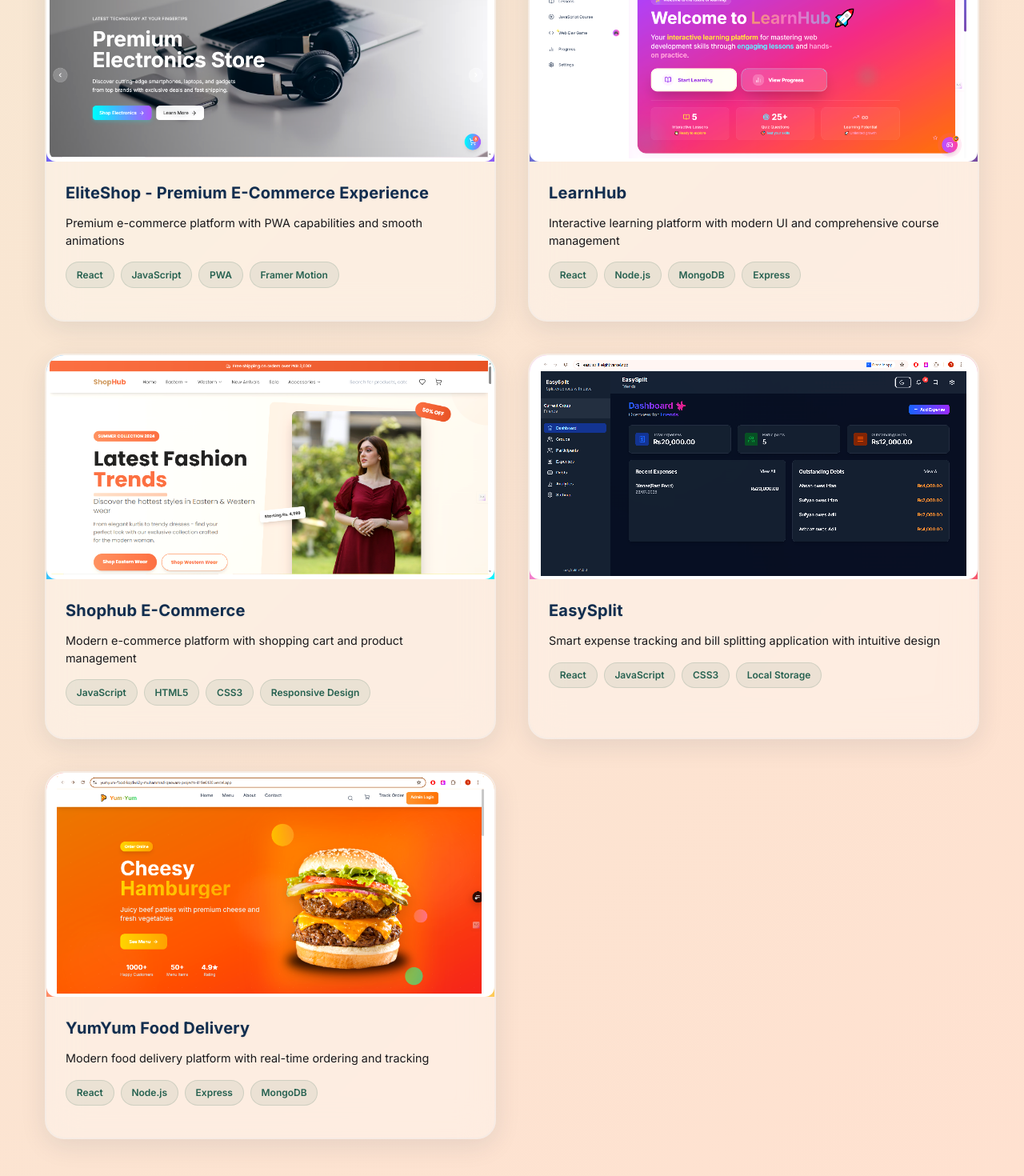
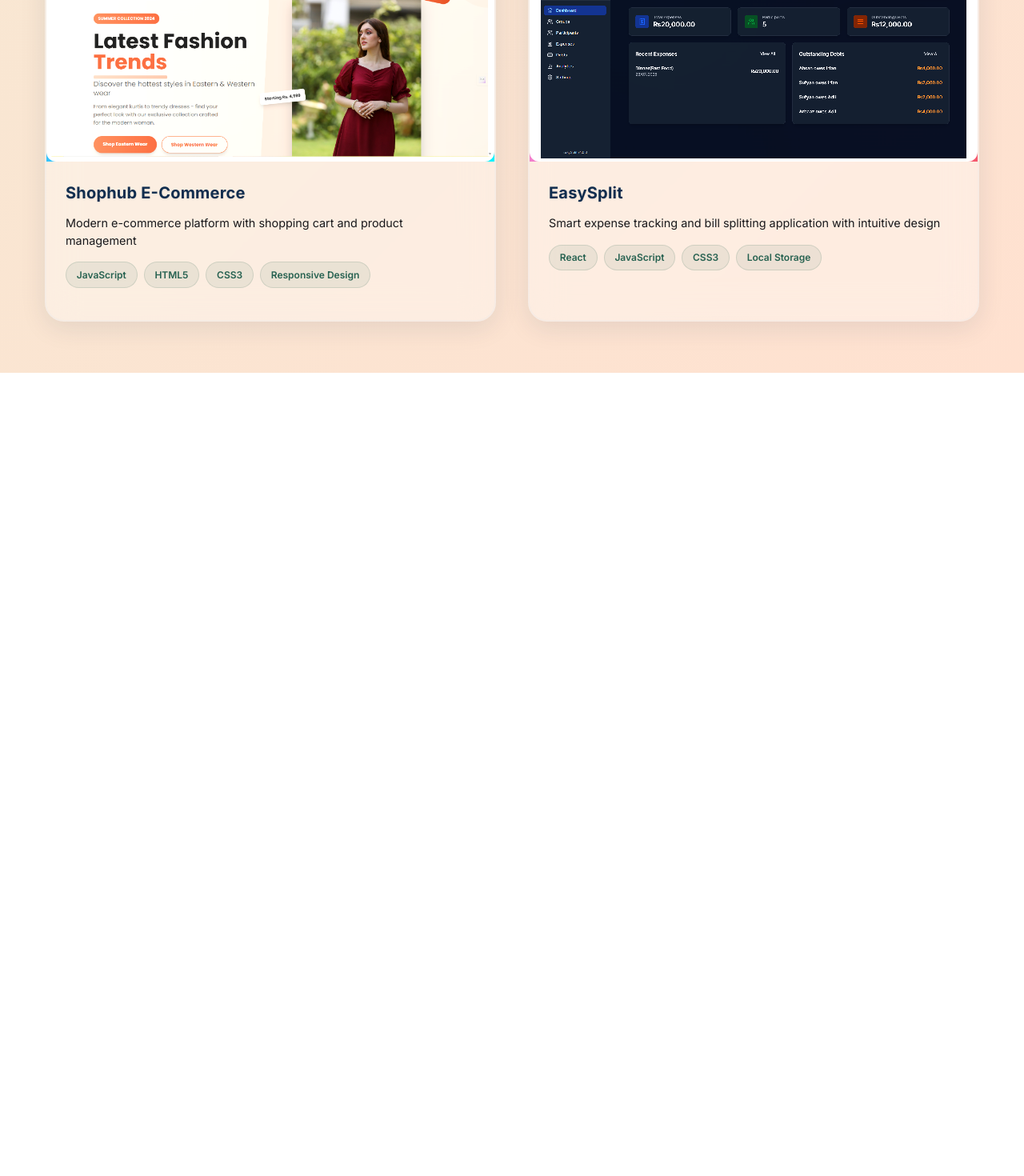
Before and after one commit to Qaswar-01/qaswar-portfolio, a React (Vite) app: page /projects in a window 1280 px wide. Shown: the part 476-1946 px from the top of the page at 80% size. After the commit the page ends 942 px from the top, so only its background shows below. Built offline with nearby package versions, Linux system fonts and the light colour scheme.

Commit message:
Comment out LearnHub, EliteShop, and YumYum projects from portfolio

```diff
--- a/src/components/Projects3D.jsx
+++ b/src/components/Projects3D.jsx
@@ -544,30 +544,30 @@ const ProjectLink = styled(motion.a)`
 `;
 
 const projects = [
-  {
-    title: "EliteShop - Premium E-Commerce Experience",
-    description: "Premium e-commerce platform with PWA capabilities and smooth animations",
-    fullDescription: "EliteShop is a premium e-commerce experience built with modern React and enhanced with Progressive Web App (PWA) capabilities. The platform features smooth Framer Motion animations, responsive design, product catalog browsing, shopping cart functionality, and an intuitive user interface. Built with performance and user experience in mind, EliteShop delivers a seamless shopping experience across all devices.",
-    image: "/EliteShop.PNG",
-    icon: ShoppingCart,
-    color: "#6366f1",
-    color2: "#8b5cf6",
-    tags: ["React", "JavaScript", "PWA", "Framer Motion"],
-    liveUrl: "https://elite-shop-six.vercel.app/",
-    githubUrl: "https://github.com/Qaswar-01/EliteShop---Premium-E-Commerce-Experience"
-  },
-  {
-    title: "LearnHub",
-    description: "Interactive learning platform with modern UI and comprehensive course management",
-    fullDescription: "LearnHub is a comprehensive learning management system built with modern web technologies. It features interactive course content, progress tracking, user authentication, and a responsive design that works seamlessly across all devices. The platform includes features like course enrollment, progress tracking, and interactive learning modules.",
-    image: "/learnhub.PNG",
-    icon: BarChart3,
-    color: "#667eea",
-    color2: "#764ba2",
-    tags: ["React", "Node.js", "MongoDB", "Express"],
-    liveUrl: "https://learnhub-xi.vercel.app",
-    githubUrl: "https://github.com/Qaswar-01/LearnHub"
-  },
+  // {
+  //   title: "EliteShop - Premium E-Commerce Experience",
+  //   description: "Premium e-commerce platform with PWA capabilities and smooth animations",
+  //   fullDescription: "EliteShop is a premium e-commerce experience built with modern React and enhanced with Progressive Web App (PWA) capabilities. The platform features smooth Framer Motion animations, responsive design, product catalog browsing, shopping cart functionality, and an intuitive user interface. Built with performance and user experience in mind, EliteShop delivers a seamless shopping experience across all devices.",
+  //   image: "/EliteShop.PNG",
+  //   icon: ShoppingCart,
+  //   color: "#6366f1",
+  //   color2: "#8b5cf6",
+  //   tags: ["React", "JavaScript", "PWA", "Framer Motion"],
+  //   liveUrl: "https://elite-shop-six.vercel.app/",
+  //   githubUrl: "https://github.com/Qaswar-01/EliteShop---Premium-E-Commerce-Experience"
+  // },
+  // {
+  //   title: "LearnHub",
+  //   description: "Interactive learning platform with modern UI and comprehensive course management",
+  //   fullDescription: "LearnHub is a comprehensive learning management system built with modern web technologies. It features interactive course content, progress tracking, user authentication, and a responsive design that works seamlessly across all devices. The platform includes features like course enrollment, progress tracking, and interactive learning modules.",
+  //   image: "/learnhub.PNG",
+  //   icon: BarChart3,
+  //   color: "#667eea",
+  //   color2: "#764ba2",
+  //   tags: ["React", "Node.js", "MongoDB", "Express"],
+  //   liveUrl: "https://learnhub-xi.vercel.app",
+  //   githubUrl: "https://github.com/Qaswar-01/LearnHub"
+  // },
   {
     title: "Shophub E-Commerce",
     description: "Modern e-commerce platform with shopping cart and product management",
@@ -591,19 +591,19 @@ const projects = [
     tags: ["React", "JavaScript", "CSS3", "Local Storage"],
     liveUrl: "https://easy-split-eight.vercel.app/",
     githubUrl: "https://github.com/Qaswar-01/EasySplit"
-  },
-  {
-    title: "YumYum Food Delivery",
-    description: "Modern food delivery platform with real-time ordering and tracking",
-    fullDescription: "YumYum is a comprehensive food delivery application built with modern web technologies. It features restaurant browsing, menu management, cart functionality, order tracking, and user authentication. The platform provides a seamless food ordering experience with intuitive navigation and responsive design.",
-    image: "/YumYum.PNG",
-    icon: Users,
-    color: "#ff6b6b",
-    color2: "#feca57",
-    tags: ["React", "Node.js", "Express", "MongoDB"],
-    liveUrl: "https://yumyum-food-delivery.vercel.app/",
-    githubUrl: "https://github.com/Qaswar-01/YumYum-Food-Delivery"
   }
+  // {
+  //   title: "YumYum Food Delivery",
+  //   description: "Modern food delivery platform with real-time ordering and tracking",
+  //   fullDescription: "YumYum is a comprehensive food delivery application built with modern web technologies. It features restaurant browsing, menu management, cart functionality, order tracking, and user authentication. The platform provides a seamless food ordering experience with intuitive navigation and responsive design.",
+  //   image: "/YumYum.PNG",
+  //   icon: Users,
+  //   color: "#ff6b6b",
+  //   color2: "#feca57",
+  //   tags: ["React", "Node.js", "Express", "MongoDB"],
+  //   liveUrl: "https://yumyum-food-delivery.vercel.app/",
+  //   githubUrl: "https://github.com/Qaswar-01/YumYum-Food-Delivery"
+  // }
 ];
 
 const Projects3D = () => {
```
Also changed, not shown: 1 other file (tests, documents, lock files or other folders).
